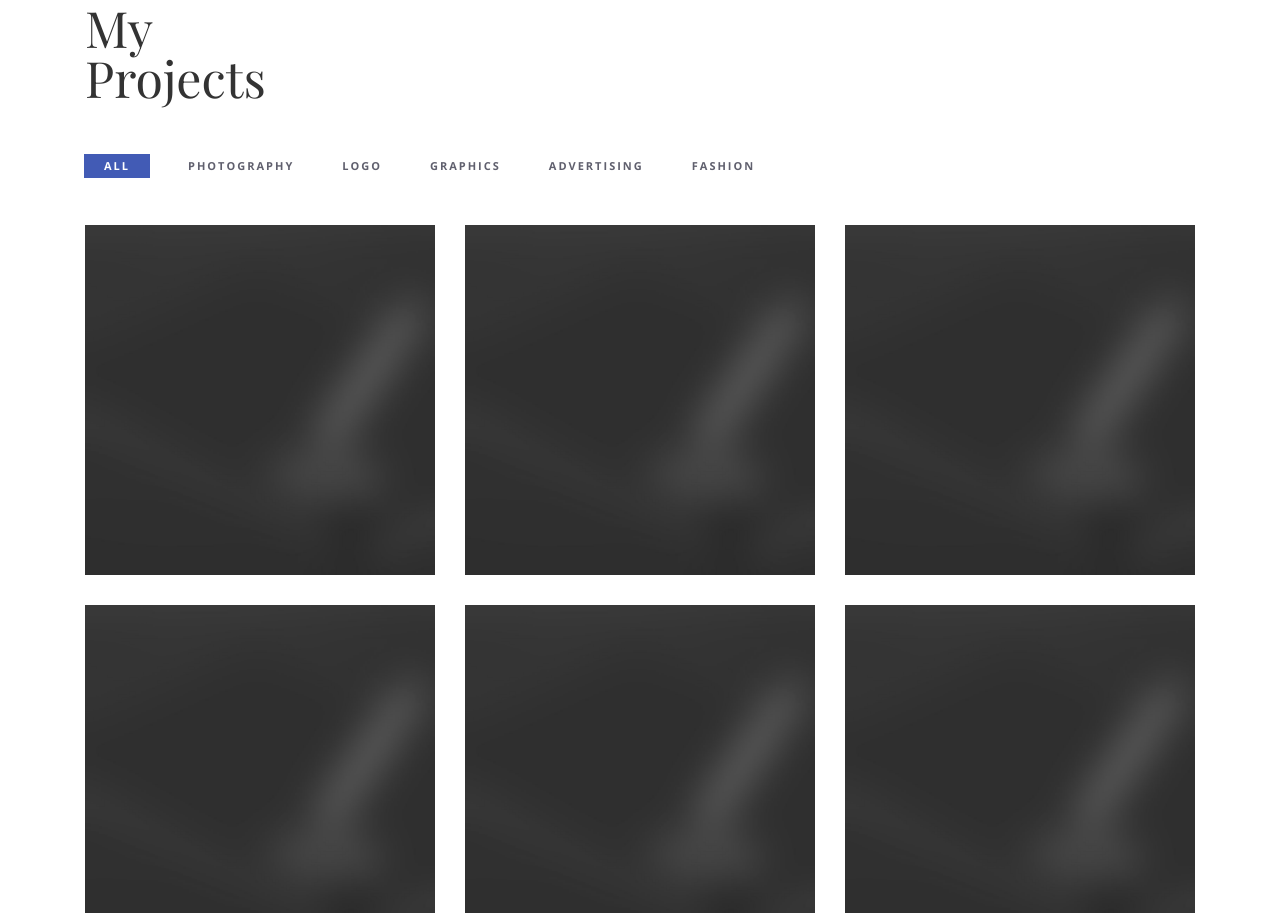
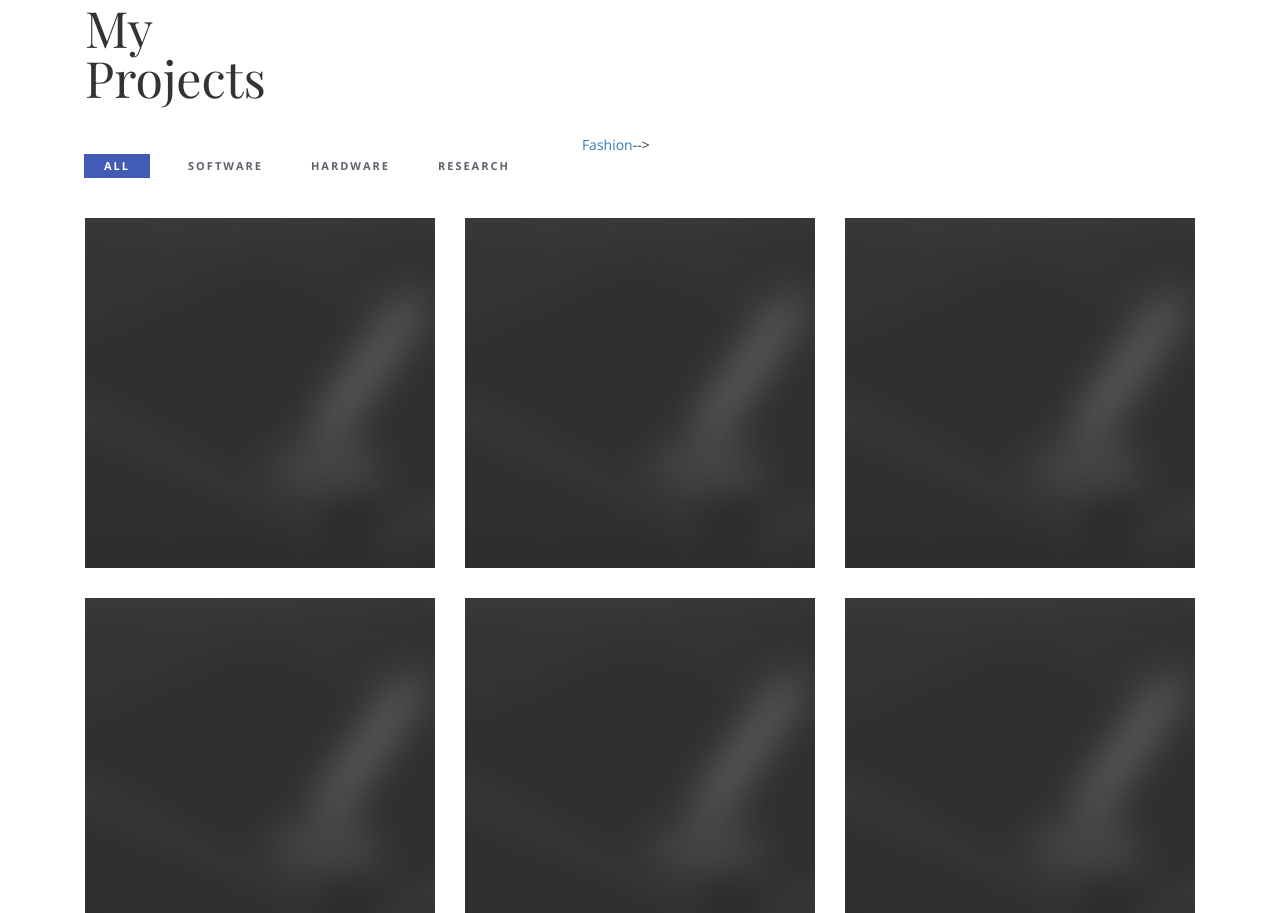
Before and after one commit to iiDuNoo/adamdunn, a plain HTML site: page index.html in a window 1280 px wide. Shown: the part 3120-4033 px from the top of the page. Drawn offline with nearby package versions, Linux system fonts and the light colour scheme; files whose address does not match are found by name; a web font is replaced by a local one.

Commit message:
project titles

```diff
--- a/index.html
+++ b/index.html
@@ -140,11 +140,11 @@
                             <nav class="categories">
                                 <ul class="portfolio_filter">
                                     <li><a href="" class="active" data-filter="*">All</a></li>
-                                    <li><a href="" data-filter=".photography">Photography</a></li>
-                                    <li><a href="" data-filter=".logo">Logo</a></li>
-                                    <li><a href="" data-filter=".graphics">Graphics</a></li>
-                                    <li><a href="" data-filter=".ads">Advertising</a></li>
-                                    <li><a href="" data-filter=".fashion">Fashion</a></li>
+                                    <li><a href="" data-filter=".photography">Software</a></li>
+                                    <li><a href="" data-filter=".logo">Hardware</a></li>
+                                    <li><a href="" data-filter=".graphics">Research</a></li>
+                                    <li><a href="" data-filter=".ads"></a></li>
+                                    <!<li><a href="" data-filter=".fashion">Fashion</a></li>-->
                                 </ul>
                             </nav>
                         </div>
```
